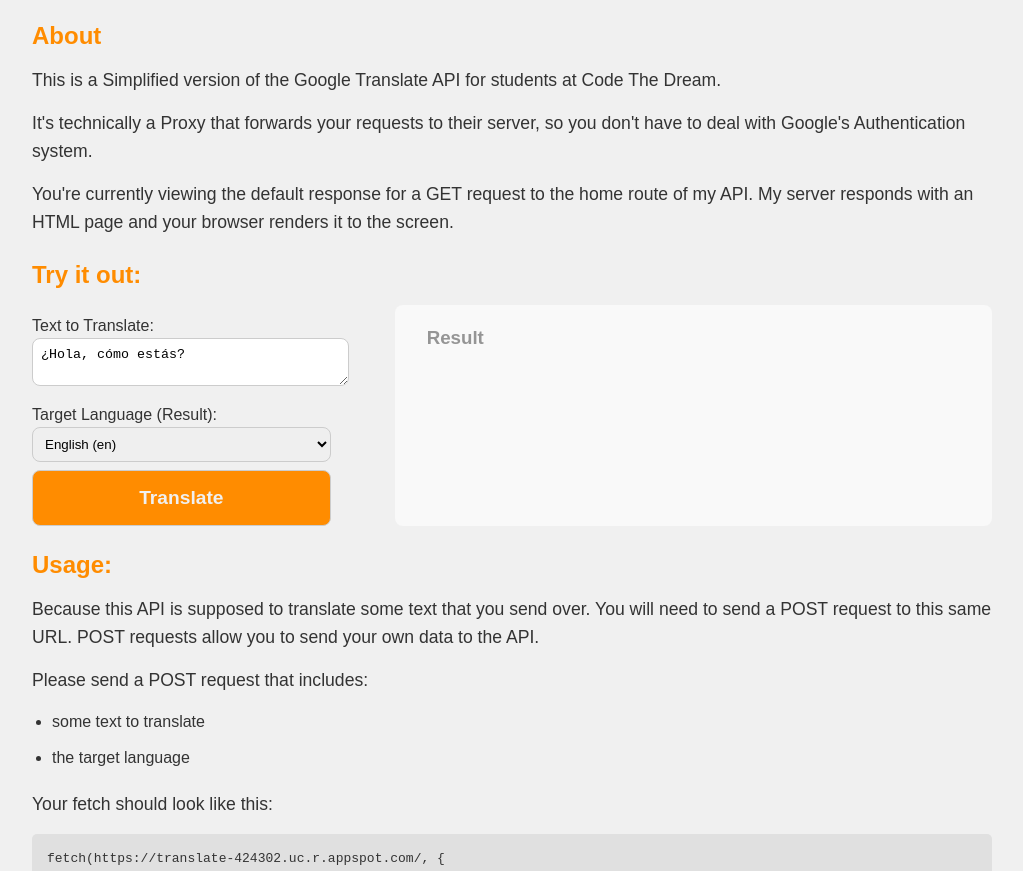
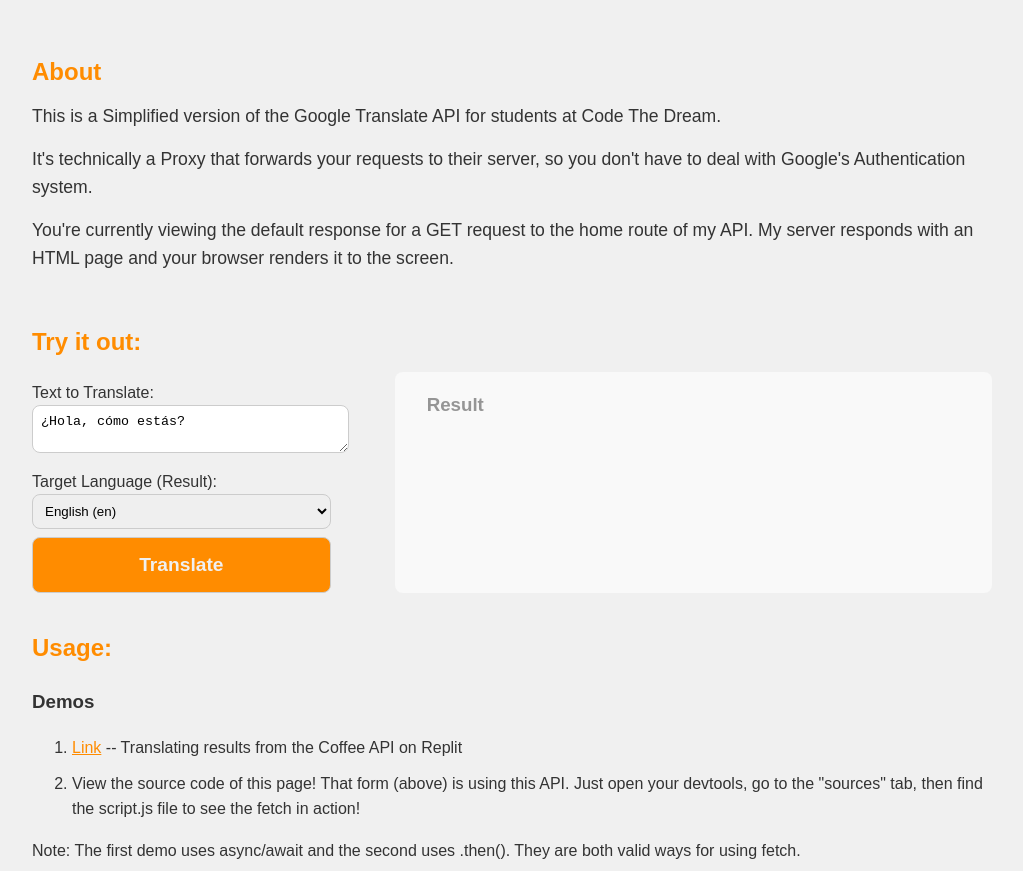
Before and after one commit to rioredwards/translate-api, a website: page public/index.html in a window 1280 px wide. Shown: the part 222-1093 px from the top of the page, without its empty margins (128-1151 px from the left). Drawn offline with Linux system fonts and the light colour scheme.

Commit message:
Add demos section

```diff
--- a/public/index.html
+++ b/public/index.html
@@ -73,10 +73,31 @@
       </div>
     </section>
 
+    <section id="usage">
       <h2>Usage:</h2>
+      <div>
+        <h3>Demos</h3>
+        <ol>
+          <li>
+            <a href="https://replit.com/@rioredwards/CTDDemoTranslatingCoffee#index.js">Link</a> --
+            Translating results from the Coffee API on Replit
+          </li>
+          <li>
+            View the source code of this page! That form (above) is using this API. Just open your
+            devtools, go to the "sources" tab, then find the script.js file to see the fetch in
+            action!
+          </li>
+        </ol>
+        <aside>
+          Note: The first demo uses async/await and the second uses .then(). They are both valid
+          ways for using fetch.
+        </aside>
+      </div>
+      <h3>Documentation</h3>
       <p>
-      Because this API is supposed to translate some text that you send over. You will need to send
-      a POST request to this same URL. POST requests allow you to send your own data to the API.
+        Because this API is supposed to translate some text that you send over. You will need to
+        send a POST request to this same URL. POST requests allow you to send your own data to the
+        API.
       </p>
       <p>Please send a POST request that includes:</p>
       <ul>
@@ -217,5 +238,6 @@ fetch(https://translate-424302.uc.r.appspot.com/, {
         </table>
         <p>Or View the <a href="https://cloud.google.com/translate/docs/languages">Full List</a></p>
       </div>
+    </section>
   </body>
 </html>
--- a/public/script.js
+++ b/public/script.js
@@ -9,7 +9,7 @@ form.addEventListener("submit", (event) => {
   const text = textEl.value;
   const language = languageEl.value;
 
-  fetch("/", {
+  fetch("https://translate-424302.uc.r.appspot.com/", {
     method: "POST",
     headers: {
       "Content-Type": "application/json",
--- a/public/style.css
+++ b/public/style.css
@@ -33,6 +33,10 @@ body {
   padding: 20px;
   margin: auto;
   max-width: 60rem;
+}
+
+section {
+  padding-top: 1rem;
 }
 
 h1 {
```
Lines whose indentation alone changed are shown as unchanged.
